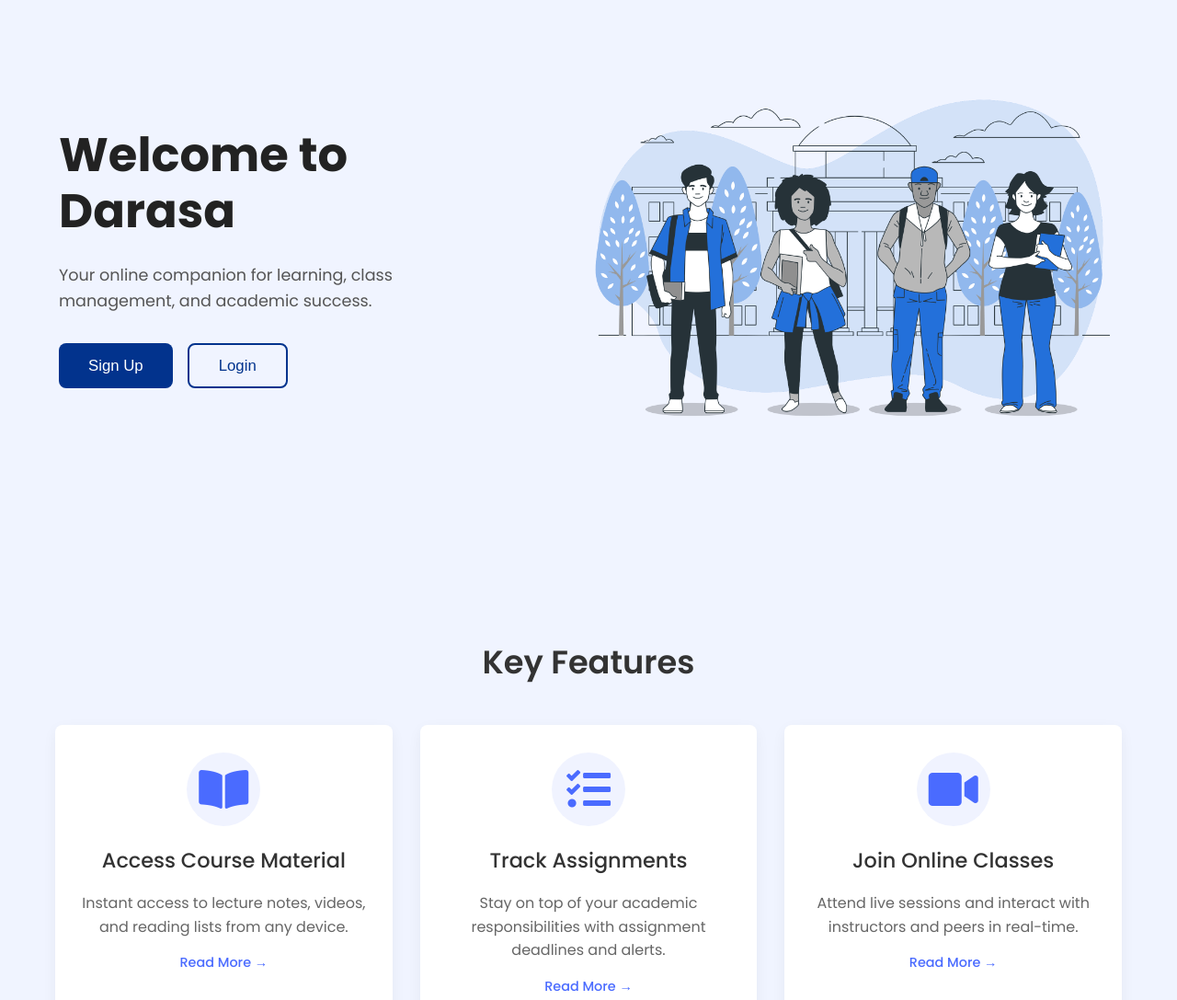
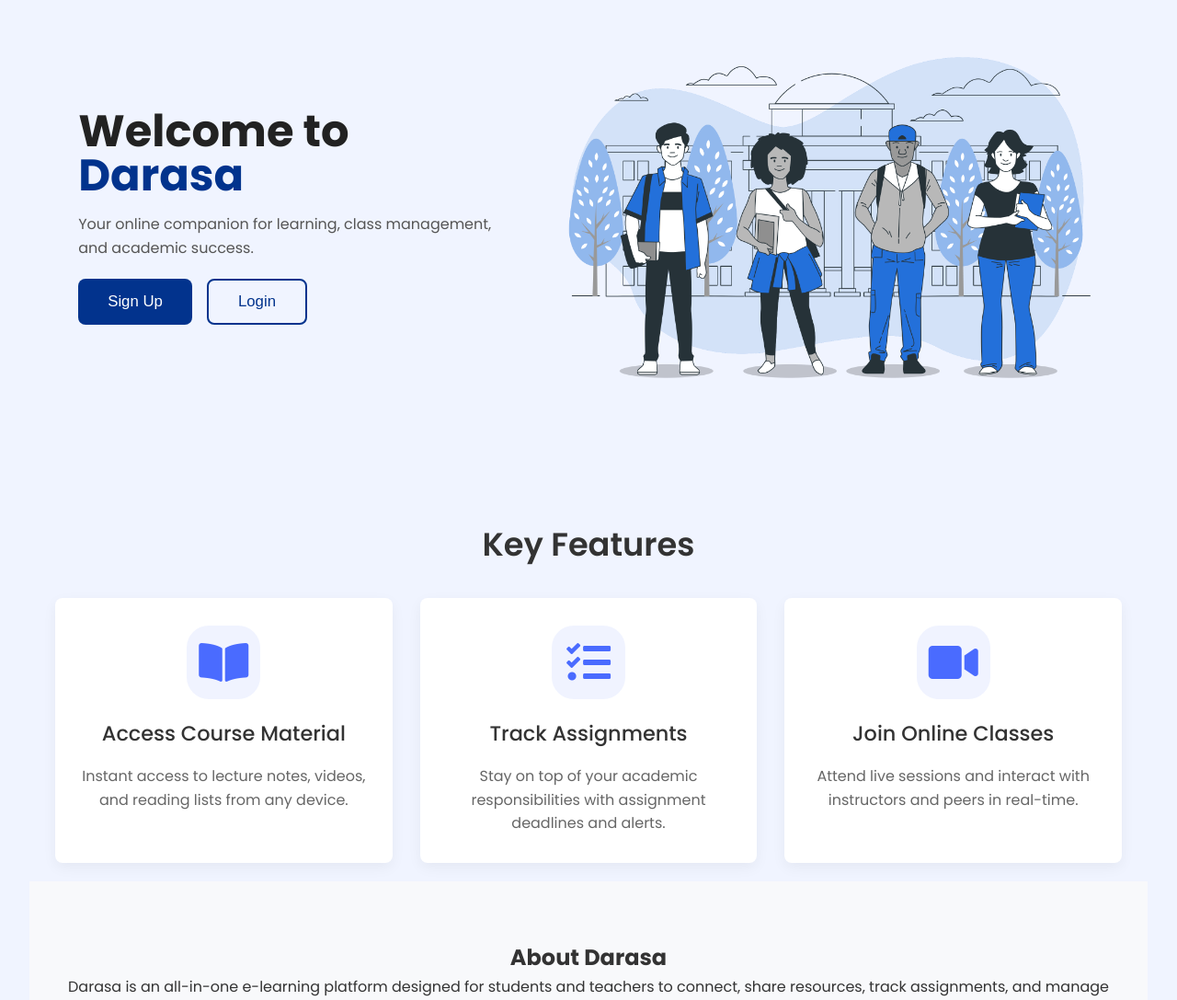
Before and after one commit to JeremiahSents/darasa-strath-final, a plain HTML site: page index.html in a window 1280 px wide. Shown: the part 160-1247 px from the top of the page at 92% size. Drawn offline with Linux system fonts and the light colour scheme.

Commit message:
feature section done

```diff
--- a/global.css
+++ b/global.css
@@ -90,9 +90,9 @@ nav {
 
 #hero {
   display: flex;
-  justify-content: space-between;
+  justify-content: center;
   align-items: center;
-  padding: 4rem 2rem;
+  padding: 1rem 1.5rem;
   background-color: var(--landing-page-background-color);
   position: relative;
   overflow: hidden;
@@ -104,10 +104,10 @@ nav {
 }
 
 .hero-text h1 {
-  font-size: 3.2rem;
-  font-weight: 700;
-  line-height: 1.2;
-  margin-bottom: 1.5rem;
+  font-size: 3rem;
+  font-weight: 650;
+  line-height: 1;
+  margin-bottom: 1rem;
   color: #222;
 }
 
@@ -116,16 +116,16 @@ nav {
 }
 
 .hero-text p {
-  font-size: 1.1rem;
+  font-size: 1rem;
   color: #555;
-  margin-bottom: 2rem;
+  margin-bottom: 1rem;
   max-width: 90%;
 }
 
 .hero-buttons {
   display: flex;
   gap: 1rem;
-  margin-top: 2rem;
+  margin-top: 1.3rem;
 }
 
 .hero-buttons .cta-button {
@@ -169,14 +169,14 @@ nav {
 }
 
 #features {
-  padding: 60px 20px;
+  padding: 20px 20px;
   text-align: center;
   max-width: 1200px;
   margin: 0 auto;
 }
 
 #features h2 {
-  margin-bottom: 40px;
+  margin-bottom: 30px;
   font-size: 2.2rem;
   font-weight: 600;
   color: #333;
@@ -208,7 +208,7 @@ nav {
   background-color: #f0f3ff;
   width: 80px;
   height: 80px;
-  border-radius: 50%;
+  border-radius: 30%;
   display: flex;
   align-items: center;
   justify-content: center;
--- a/index.html
+++ b/index.html
@@ -32,7 +32,7 @@
         <!-- Hero Section -->
         <section id="hero">
             <div class="hero-text">
-                <h1>Welcome to<br> <span>Darasa</span><br></h1>
+                <h1>Welcome to<br> <span class="span-text">Darasa</span><br></h1>
                 <p> Your online companion for learning, class management, and academic
                     success.</p>
                 <div class="hero-buttons">
@@ -59,7 +59,6 @@
                         Instant access to lecture notes, videos, and reading lists from
                         any device.
                     </p>
-                    <a href="#">Read More</a>
                 </div>
                 <div class="feature">
                     <i class="fas fa-tasks"></i>
@@ -68,7 +67,6 @@
                         Stay on top of your academic responsibilities with assignment
                         deadlines and alerts.
                     </p>
-                    <a href="#">Read More</a>
                 </div>
                 <div class="feature">
                     <i class="fas fa-video"></i>
@@ -77,7 +75,6 @@
                         Attend live sessions and interact with instructors and peers in
                         real-time.
                     </p>
-                    <a href="#">Read More</a>
                 </div>
             </div>
         </section>
```
